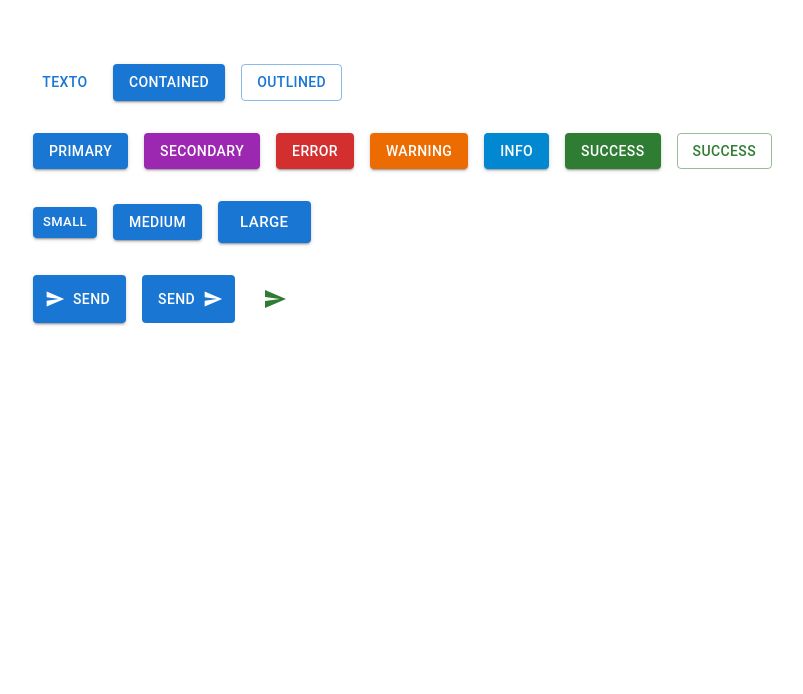
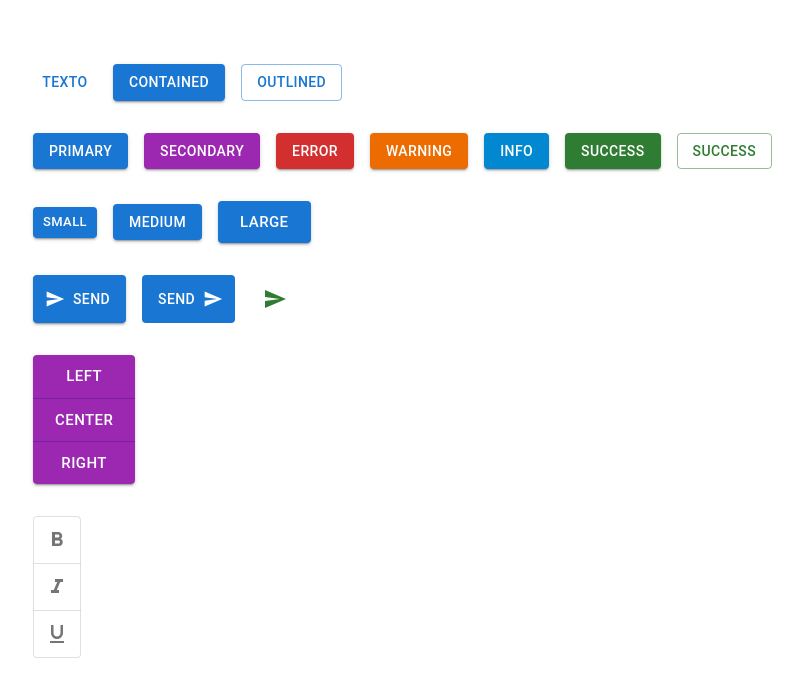
Before and after one commit to YoexRep/react-mui-demon, a React (Create React App) app: page / in a window 1280 px wide. Shown: the top 694 px of the page, without its empty margins (31-834 px from the left). Built offline with nearby package versions, Linux system fonts and the light colour scheme.

Commit message:
group y toggleButton Agregado

```diff
--- a/src/components/MuiButton.tsx
+++ b/src/components/MuiButton.tsx
@@ -1,9 +1,27 @@
-import { Stack, Button, IconButton } from "@mui/material";
+import { Stack, Button, IconButton, ButtonGroup, ToggleButtonGroup, ToggleButton} from "@mui/material";
 import SendIcon from '@mui/icons-material/Send';
 
+import FormatBoldIcon from '@mui/icons-material/FormatBold';
+import FormatItalicIcon from '@mui/icons-material/FormatItalic';
+import FormatUnderLinedIcon from '@mui/icons-material/FormatUnderlined';
+
+import { useState } from "react";
+import { format } from "path";
+
 export const MuiButton = () => {
+
+  const [formats, setFormats] = useState<string[]>([])
+
+  console.log({formats,} )
+
+  const handleFormatChange = (_event: React.MouseEvent<HTMLElement>, updatedFormats: string[]) =>{
+    setFormats(updatedFormats)
+  }
+
   return (
     <Stack spacing={4}>
+
+              {/*Variant Button */}
       <Stack spacing={2} direction="row">
         <Button variant="text" href="https://google.com">
           texto
@@ -12,6 +30,7 @@ export const MuiButton = () => {
         <Button variant="outlined">Outlined</Button>
       </Stack>
 
+        {/*Color Button */}
       <Stack spacing={2} direction="row">
         <Button variant="contained" color="primary">
           Primary
@@ -36,6 +55,7 @@ export const MuiButton = () => {
         </Button>
       </Stack>
 
+        {/*Size Button */}
       <Stack display='block' spacing={2} direction='row'>
       <Button variant="contained" size="small">
           Small
@@ -63,6 +83,39 @@ export const MuiButton = () => {
         </IconButton>
 
       </Stack>
+
+        {/*Group Button */}
+      <Stack direction='row'>
+        <ButtonGroup variant="contained" orientation="vertical" size='large' color='secondary' aria-label='aligment button gruop'>
+        <Button onClick={()=> alert('Soy el left')} >
+          left
+        </Button>
+        <Button onClick={()=> alert('Soy el center')}>
+          center
+        </Button>
+        <Button onClick={()=> alert('Soy el right')}>
+          Right
+        </Button>
+
+
+        </ButtonGroup>
+
+
+      </Stack>
+
+         {/*Toggle Button */}
+         <Stack direction='row'>
+        <ToggleButtonGroup  aria-label='text formatting' value={formats} onChange={handleFormatChange} size="medium" color="success" orientation="vertical" exclusive>
+
+          <ToggleButton value='bold' aria-label='bold'> <FormatBoldIcon></FormatBoldIcon></ToggleButton>
+          <ToggleButton value='Italic' aria-label='italic'> <FormatItalicIcon></FormatItalicIcon></ToggleButton>
+          <ToggleButton value='UnderLined' aria-label='underlined'> <FormatUnderLinedIcon></FormatUnderLinedIcon></ToggleButton>
+
+        </ToggleButtonGroup>
+
+
+      </Stack>
+
     </Stack>
   );
 };
```
